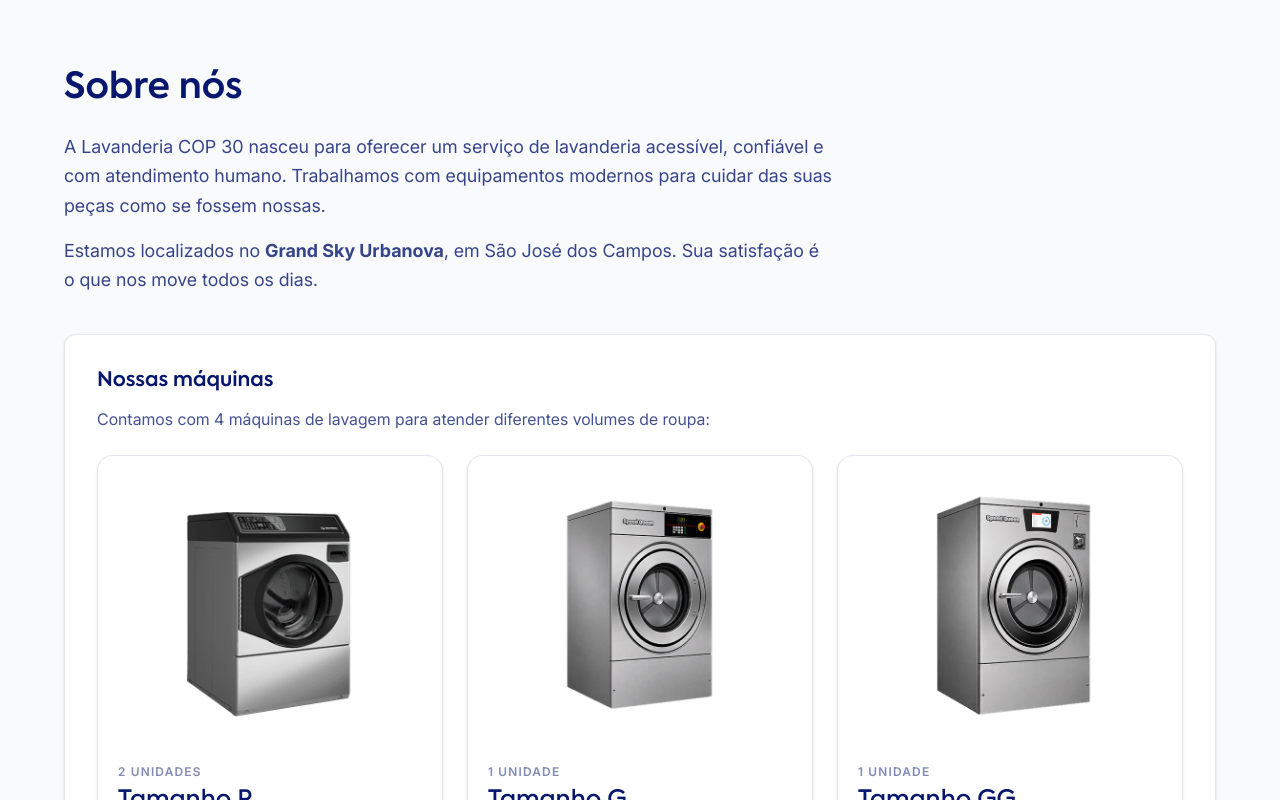
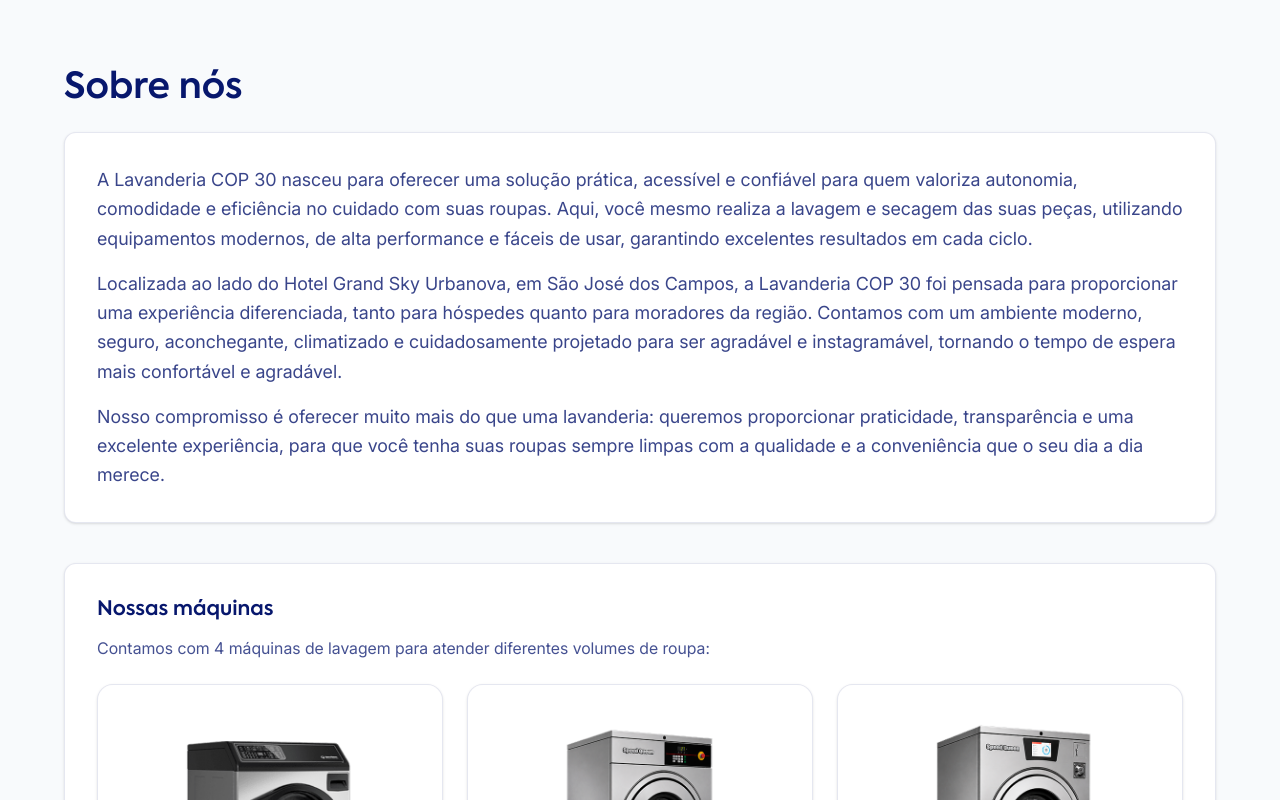
Before and after one commit to ramou1/lavanderiacop30, a Next.js app: page / in a window 1280 px wide. Shown: the part 1640-2440 px from the top of the page. Built offline with nearby package versions, Linux system fonts and the light colour scheme.

Commit message:
content: update about and contact copy, expand README
Refresh Sobre nos and Contato section text with full-width layout, and document project overview, features and structure in README.

```diff
--- a/app/page.tsx
+++ b/app/page.tsx
@@ -334,16 +334,32 @@ export default function Home() {
             <h2 className="text-3xl font-bold text-brand-blue sm:text-4xl">
               Sobre nós
             </h2>
-            <div className="mt-6 max-w-3xl space-y-4 text-base leading-relaxed text-brand-blue/80 sm:text-lg">
-              <p>
-                A {SITE_NAME} nasceu para oferecer um serviço de lavanderia
-                acessível, confiável e com atendimento humano. Trabalhamos com
-                equipamentos modernos para cuidar das suas peças como se fossem nossas.
-              </p>
-              <p>
-                Estamos localizados no <strong>{CONTACT.location}</strong>, em
-                São José dos Campos. Sua satisfação é o que nos move todos os dias.
-              </p>
+            <div className="mt-6 w-full rounded-xl border border-brand-blue/10 bg-white p-6 shadow-sm sm:p-8">
+              <div className="space-y-4 text-base leading-relaxed text-brand-blue/80 sm:text-lg">
+                <p>
+                  A Lavanderia COP 30 nasceu para oferecer uma solução prática,
+                  acessível e confiável para quem valoriza autonomia, comodidade
+                  e eficiência no cuidado com suas roupas. Aqui, você mesmo
+                  realiza a lavagem e secagem das suas peças, utilizando
+                  equipamentos modernos, de alta performance e fáceis de usar,
+                  garantindo excelentes resultados em cada ciclo.
+                </p>
+                <p>
+                  Localizada ao lado do Hotel Grand Sky Urbanova, em São José
+                  dos Campos, a Lavanderia COP 30 foi pensada para proporcionar
+                  uma experiência diferenciada, tanto para hóspedes quanto para
+                  moradores da região. Contamos com um ambiente moderno, seguro,
+                  aconchegante, climatizado e cuidadosamente projetado para ser
+                  agradável e instagramável, tornando o tempo de espera mais
+                  confortável e agradável.
+                </p>
+                <p>
+                  Nosso compromisso é oferecer muito mais do que uma lavanderia:
+                  queremos proporcionar praticidade, transparência e uma excelente
+                  experiência, para que você tenha suas roupas sempre limpas com
+                  a qualidade e a conveniência que o seu dia a dia merece.
+                </p>
+              </div>
             </div>
 
             <div
@@ -851,9 +867,8 @@ export default function Home() {
             <h2 className="text-3xl font-bold text-brand-blue sm:text-4xl">
               Contato
             </h2>
-            <p className="mt-4 max-w-xl text-lg text-brand-blue/75">
-              Tire dúvidas, peça um orçamento ou combine a retirada das suas
-              roupas. Estamos prontos para atender você.
+            <p className="mt-4 w-full text-lg text-brand-blue/75">
+              Tire suas dúvidas. Estamos prontos para atender você.
             </p>
 
             <div className="mt-10 grid gap-8 sm:grid-cols-2 lg:grid-cols-3">
```
Also changed, not shown: 1 other file (tests, documents, lock files or other folders).
